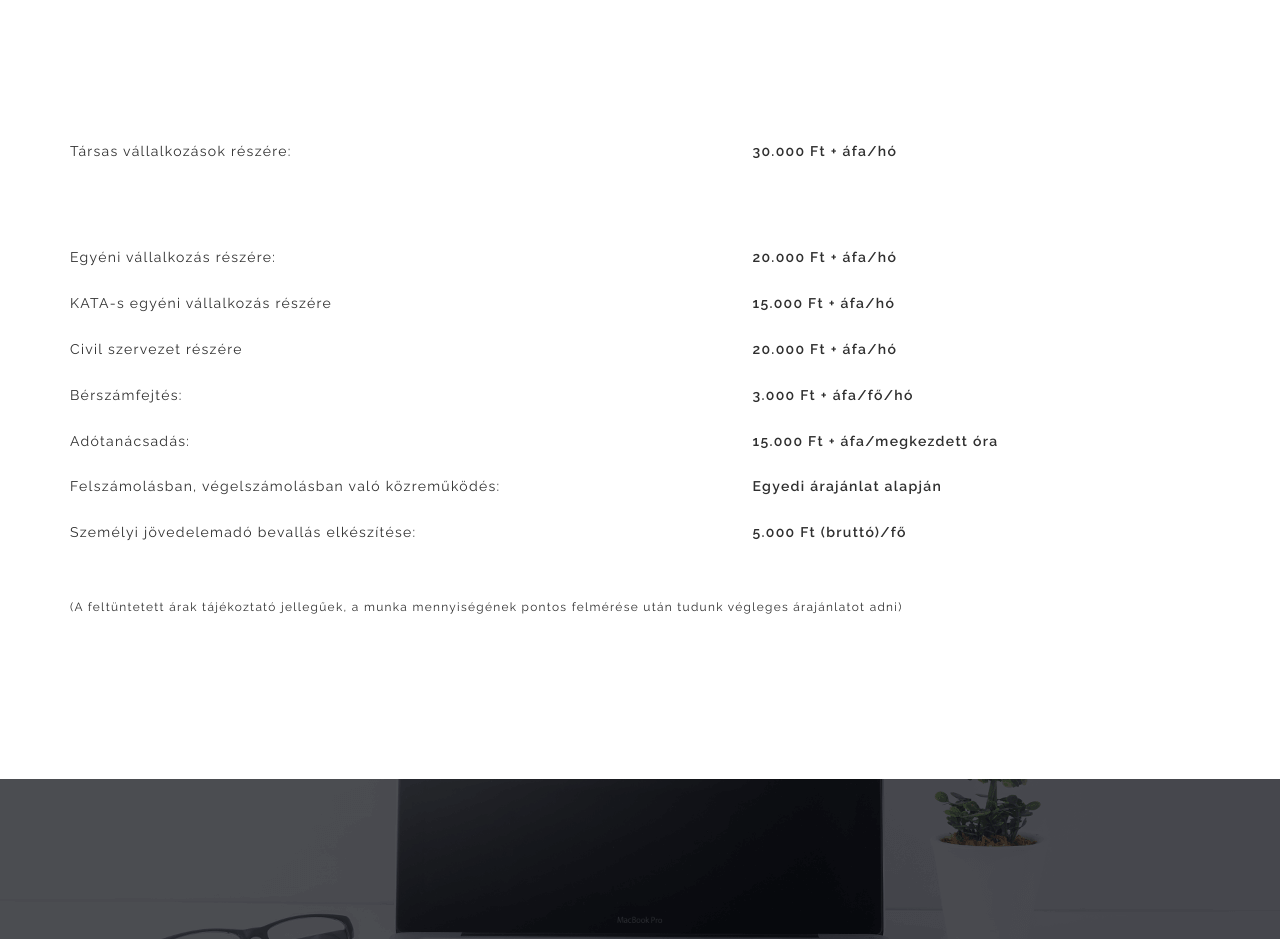
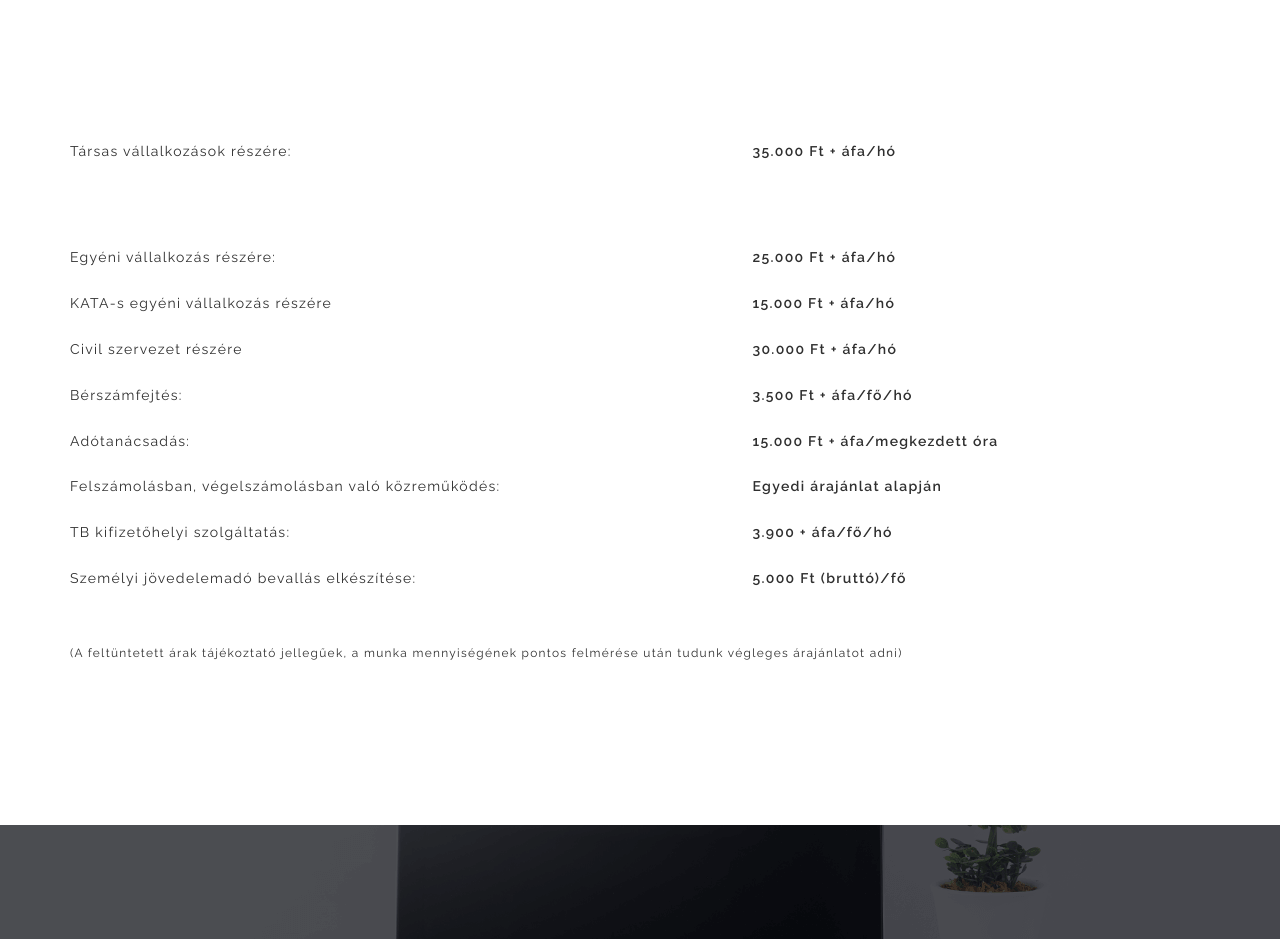
Before and after one commit to ZenHeads/csaszarkovacs, a plain HTML site: page index.html in a window 1280 px wide. Shown: the part 3420-4359 px from the top of the page. Drawn offline with nearby package versions, Linux system fonts and the light colour scheme; some packages are replaced by stand-ins of ours.

Commit message:
Update index.html

```diff
--- a/index.html
+++ b/index.html
@@ -181,12 +181,12 @@
       <div class="container">
         <div class="row">
           <div class="col-xs-12 col-sm-7">Társas vállalkozások részére:</div>
-          <div class="col-xs-12 col-sm-5">30.000 Ft + áfa/hó</div>
+          <div class="col-xs-12 col-sm-5">35.000 Ft + áfa/hó</div>
         </div>
 
         <div class="row">
           <div class="col-xs-12 col-sm-7">Egyéni vállalkozás részére:</div>
-          <div class="col-xs-12 col-sm-5">20.000 Ft + áfa/hó</div>
+          <div class="col-xs-12 col-sm-5">25.000 Ft + áfa/hó</div>
         </div>
 
         <div class="row">
@@ -196,12 +196,12 @@
 
         <div class="row">
           <div class="col-xs-12 col-sm-7">Civil szervezet részére</div>
-          <div class="col-xs-12 col-sm-5">20.000 Ft + áfa/hó</div>
+          <div class="col-xs-12 col-sm-5">30.000 Ft + áfa/hó</div>
         </div>
 
         <div class="row">
           <div class="col-xs-12 col-sm-7">Bérszámfejtés:</div>
-          <div class="col-xs-12 col-sm-5">3.000 Ft + áfa/fő/hó</div>
+          <div class="col-xs-12 col-sm-5">3.500 Ft + áfa/fő/hó</div>
         </div>
 
         <div class="row">
@@ -212,6 +212,11 @@
         <div class="row">
           <div class="col-xs-12 col-sm-7">Felszámolásban, végelszámolásban való közreműködés:</div>
           <div class="col-xs-12 col-sm-5">Egyedi árajánlat alapján</div>
+        </div>
+
+       <div class="row">
+          <div class="col-xs-12 col-sm-7">TB kifizetőhelyi szolgáltatás:</div>
+          <div class="col-xs-12 col-sm-5">3.900 + áfa/fő/hó</div>
         </div>
 
         <div class="row">
```
